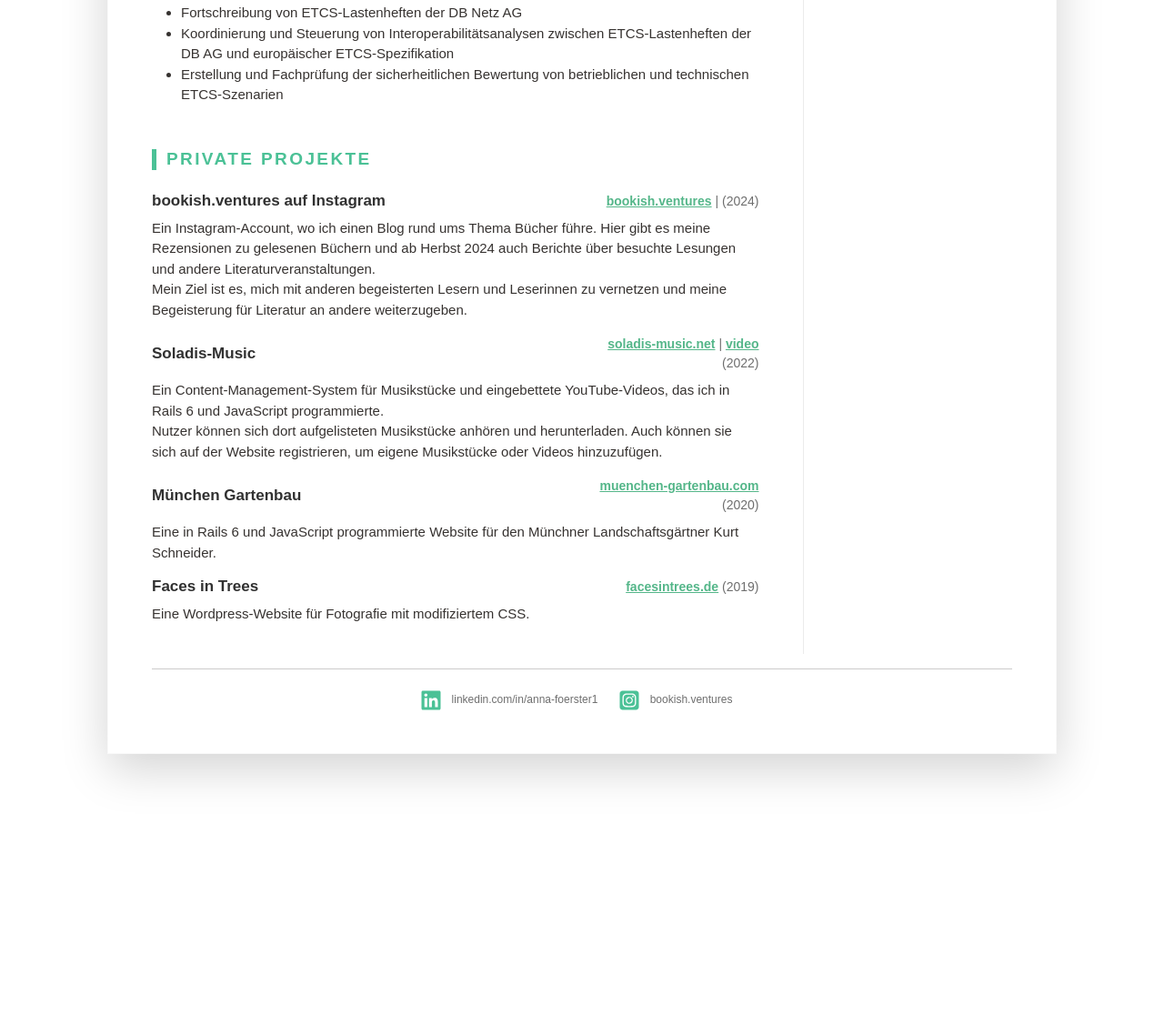
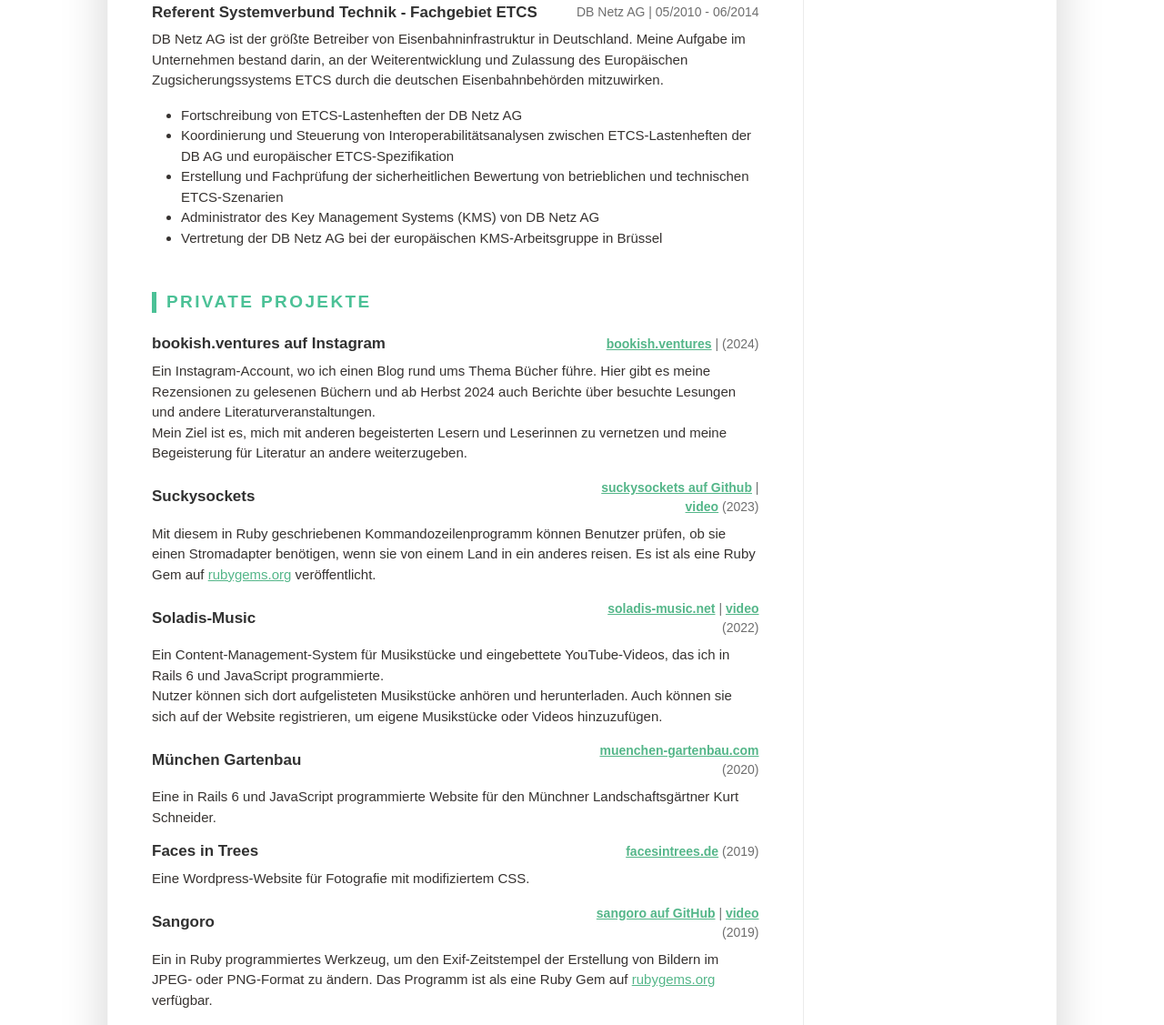
Before and after one commit to BluePeony/lebenslauf, a plain HTML site: page docs/index.html in a window 1280 px wide. Shown: the part 1673-2800 px from the top of the page at 91% size. Before the commit the page ends 2598 px from the top, so only its background shows below. Drawn offline with Linux system fonts and the light colour scheme; a web font is replaced by a local one.

Commit message:
Update index.html
Uncommented some projects

```diff
--- a/docs/index.html
+++ b/docs/index.html
@@ -86,7 +86,7 @@
 											<li>Konzeptentwicklung und Erstellung von Mockups für die nächste Generation von ELKB-Intranet</li>
 											<li>Entwicklung und Optimierung von Webanwendungen für das ELKB-Intranet, z.B. Schwarzes Brett, Freie Bildergalerie, Haushalt-Erläuterungen</li>
 											<li>Entwicklung und Erstellung von Webformularen und dazugehörigen Arbeitsabläufen für verschiedene Belange, z.B. Antrag auf Erholungsurlaub für Pfarrerinnen und Pfarrer, Störungsmeldungen an Hausmeister, Antrag auf Kostenübernahme der Bahncard und andere</li>
-											<!--<li>Programmierung von PHP-Modulen zur Unterstützung der Migration von Inhalten und Arbeitsabläufen von Drupal 7 auf Drupal 10</li>-->
+											<li>Programmierung von PHP-Modulen zur Migration von Inhalten und Arbeitsabläufen von Drupal 7 auf Drupal 10</li>
 											<li>Durchführung der Migration von Inhaltstypen, Arbeitsabläufen und Inhalten von Drupal 7 auf Drupal 10</li>
 											<li>Erstellung von Videos und Benutzerhandbüchern für Intranet-relevante Vorgänge, Anwendungen und Webformulare</li>
 											<li>Organisieren und Durchführen von Sprechstunden für Nutzer von ELKB-Intranet und Cloud</li>
@@ -130,7 +130,7 @@
 											<li>Erstellung von modellbasierten Anforderungsspezifikationen für das europäische Eisenbahnprojekt EULYNX, speziell für die Komponente SCI-RBC</li>
 											<!--<li>Erzeugen ablauffähiger, SysML-konformer Stand-Alone Anwendungen aus dem Modell</li>-->
 											<li>Präsentation der Arbeitsergebnisse auf internationalen EULYNX Cluster-Treffen </li>
-											<!--<li>Beratung der Deutschen Bahn AG zu fachlichen Aufgaben im Umfeld des Zugsicherungssystems ETCS sowie zum zulassungsrelevanten Vorgehen für streckenseitige ETCS-Ausrüstung</li>-->
+											<li>Beratung der Deutschen Bahn AG zu fachlichen Aufgaben im Umfeld des Zugsicherungssystems ETCS sowie zum zulassungsrelevanten Vorgehen für streckenseitige ETCS-Ausrüstung</li>
 										</ul>
 									</div>
 								</div><!--//item-->
@@ -162,8 +162,8 @@
 											<li>Fortschreibung von ETCS-Lastenheften der DB Netz AG</li>
 											<li>Koordinierung und Steuerung von Interoperabilitätsanalysen zwischen ETCS-Lastenheften der DB AG und europäischer ETCS-Spezifikation</li>
 											<li>Erstellung und Fachprüfung der sicherheitlichen Bewertung von betrieblichen und technischen ETCS-Szenarien</li>
-											<!--<li>Administrator des Key Management Systems (KMS) von DB Netz AG</li>
-											<li>Vertretung der DB Netz AG bei der europäischen KMS-Arbeitsgruppe in Brüssel</li>-->
+											<li>Administrator des Key Management Systems (KMS) von DB Netz AG</li>
+											<li>Vertretung der DB Netz AG bei der europäischen KMS-Arbeitsgruppe in Brüssel</li>
 											<!--<li>administrated the Key Management System (KMS) of DB Netz AG</li>
 											<li>represented DB Netz AG at the european KMS working group in Brussels</li> -->
 										</ul>
@@ -173,16 +173,6 @@
 							</section><!--//work-section-->
 							<section class="project-section py-3">
 								<h3 class="text-uppercase resume-section-heading mb-4">Private Projekte</h3>
-								<!--<div class="item mb-3">
-									<div class="item-heading row align-items-center mb-2">
-										<h4 class="item-title col-12 col-md-6 col-lg-8 mb-2 mb-md-0">Suckysockets</h4>
-										<div class="item-meta col-12 col-md-6 col-lg-4 text-muted text-start text-md-end"><a href="https://github.com/BluePeony/suckysockets" target="_blank">suckysockets auf Github</a> | <a href="https://youtu.be/8R-7Kjdlnfo" target="_blank">video</a> (2023)</div>
-
-									</div>
-									<div class="item-content">
-										<p>Mit diesem in Ruby geschriebenen Kommandozeilenprogramm können Benutzer prüfen, ob sie einen Stromadapter benötigen, wenn sie von einem Land in ein anderes reisen. Es ist als eine Ruby Gem auf <a href="https://rubygems.org/search?query=suckysockets" target="_blank">rubygems.org</a> veröffentlicht.</p>
-									</div>
-								</div>--><!--//item-->
 								<div class="item mb-3">
 									<div class="item-heading row align-items-center mb-2">
 										<h4 class="item-title col-12 col-md-6 col-lg-8 mb-2 mb-md-0">bookish.ventures auf Instagram</h4>
@@ -199,6 +189,16 @@
 
 									</div>
 								</div><!--//item-->
+								<div class="item mb-3">
+									<div class="item-heading row align-items-center mb-2">
+										<h4 class="item-title col-12 col-md-6 col-lg-8 mb-2 mb-md-0">Suckysockets</h4>
+										<div class="item-meta col-12 col-md-6 col-lg-4 text-muted text-start text-md-end"><a href="https://github.com/BluePeony/suckysockets" target="_blank">suckysockets auf Github</a> | <a href="https://youtu.be/8R-7Kjdlnfo" target="_blank">video</a> (2023)</div>
+
+									</div>
+									<div class="item-content">
+										<p>Mit diesem in Ruby geschriebenen Kommandozeilenprogramm können Benutzer prüfen, ob sie einen Stromadapter benötigen, wenn sie von einem Land in ein anderes reisen. Es ist als eine Ruby Gem auf <a href="https://rubygems.org/search?query=suckysockets" target="_blank">rubygems.org</a> veröffentlicht.</p>
+									</div>
+								</div>
 								<div class="item mb-3">
 									<div class="item-heading row align-items-center mb-2">
 										<h4 class="item-title col-12 col-md-6 col-lg-8 mb-2 mb-md-0">Soladis-Music</h4>
@@ -237,7 +237,7 @@
 										<p>Eine Wordpress-Website für Fotografie mit modifiziertem CSS. </p>
 
 									</div>
-								<!--<div class="item">
+								<div class="item">
 									<div class="item-heading row align-items-center mb-2">
 										<h4 class="item-title col-12 col-md-6 col-lg-8 mb-2 mb-md-0">Sangoro</h4>
 										<div class="item-meta col-12 col-md-6 col-lg-4 text-muted text-start text-md-end"><a href="https://github.com/BluePeony/sangoro" target="_blank">sangoro auf GitHub</a> | <a href="https://youtu.be/BBzbrh3-_QE" target="_blank">video</a> (2019)</div>
@@ -247,7 +247,7 @@
 										<p>Ein in Ruby programmiertes Werkzeug, um den Exif-Zeitstempel der Erstellung von Bildern im JPEG- oder PNG-Format zu ändern. Das Programm ist als eine Ruby Gem auf <a href="https://rubygems.org/search?query=sangoro" target="_blank">rubygems.org</a> verfügbar.</p>
 
 									</div>
-								</div>-->
+								</div>
 								<!--<div class="item">
 									<div class="item-heading row align-items-center mb-2">
 										<h4 class="item-title col-12 col-md-6 col-lg-8 mb-2 mb-md-0">For the Love of Quote </h4>
@@ -341,7 +341,7 @@
 						<hr>
 						<div class="resume-footer text-center">
 							<ul class="resume-social-list list-inline mx-auto mb-0 d-inline-block text-muted">
-								<!--<li class="list-inline-item mb-lg-0 me-3"><a class="resume-link" href="https://github.com/BluePeony" target="_blank"><i class="fab fa-github-square fa-2x me-2" data-fa-transform="down-4"></i><span class="d-none d-lg-inline-block text-muted">github.com/BluePeony</span></a></li> -->
+								<li class="list-inline-item mb-lg-0 me-3"><a class="resume-link" href="https://github.com/BluePeony" target="_blank"><i class="fab fa-github-square fa-2x me-2" data-fa-transform="down-4"></i><span class="d-none d-lg-inline-block text-muted">github.com/BluePeony</span></a></li>
 								<li class="list-inline-item mb-lg-0 me-3"><a class="resume-link" href="https://www.linkedin.com/in/anna-foerster1/" target="_blank"><i class="fab fa-linkedin fa-2x me-2" data-fa-transform="down-4"></i><span class="d-none d-lg-inline-block text-muted">linkedin.com/in/anna-foerster1</span></a></li>
 								<li class="list-inline-item mb-lg-0 me-lg-3"><a class="resume-link" href="https://www.instagram.com/bookish.ventures" target="_blank"><i class="fab fa-instagram-square fa-2x me-2" data-fa-transform="down-4"></i><span class="d-none d-lg-inline-block text-muted">bookish.ventures</span></a></li>
 							</ul>
```
